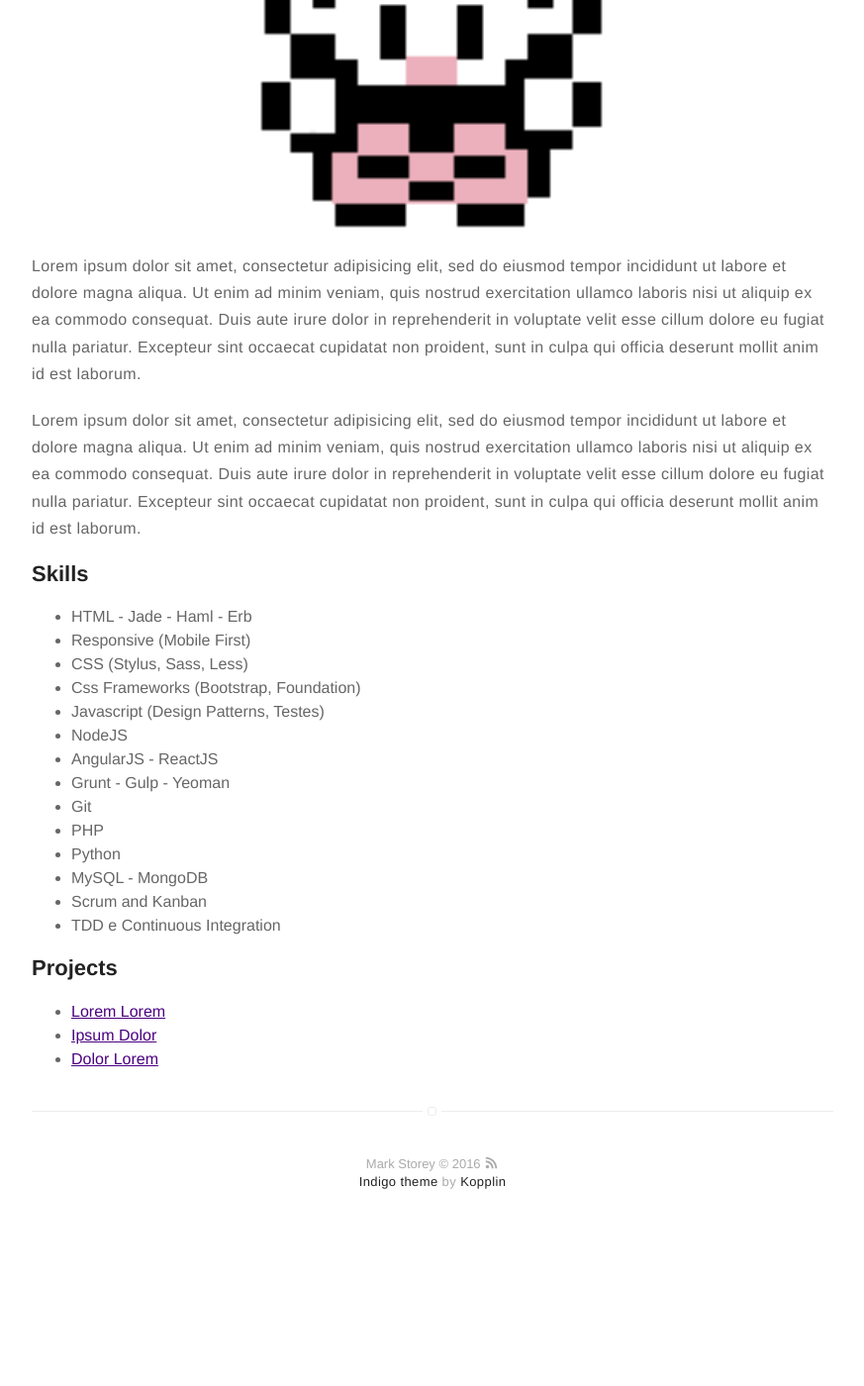
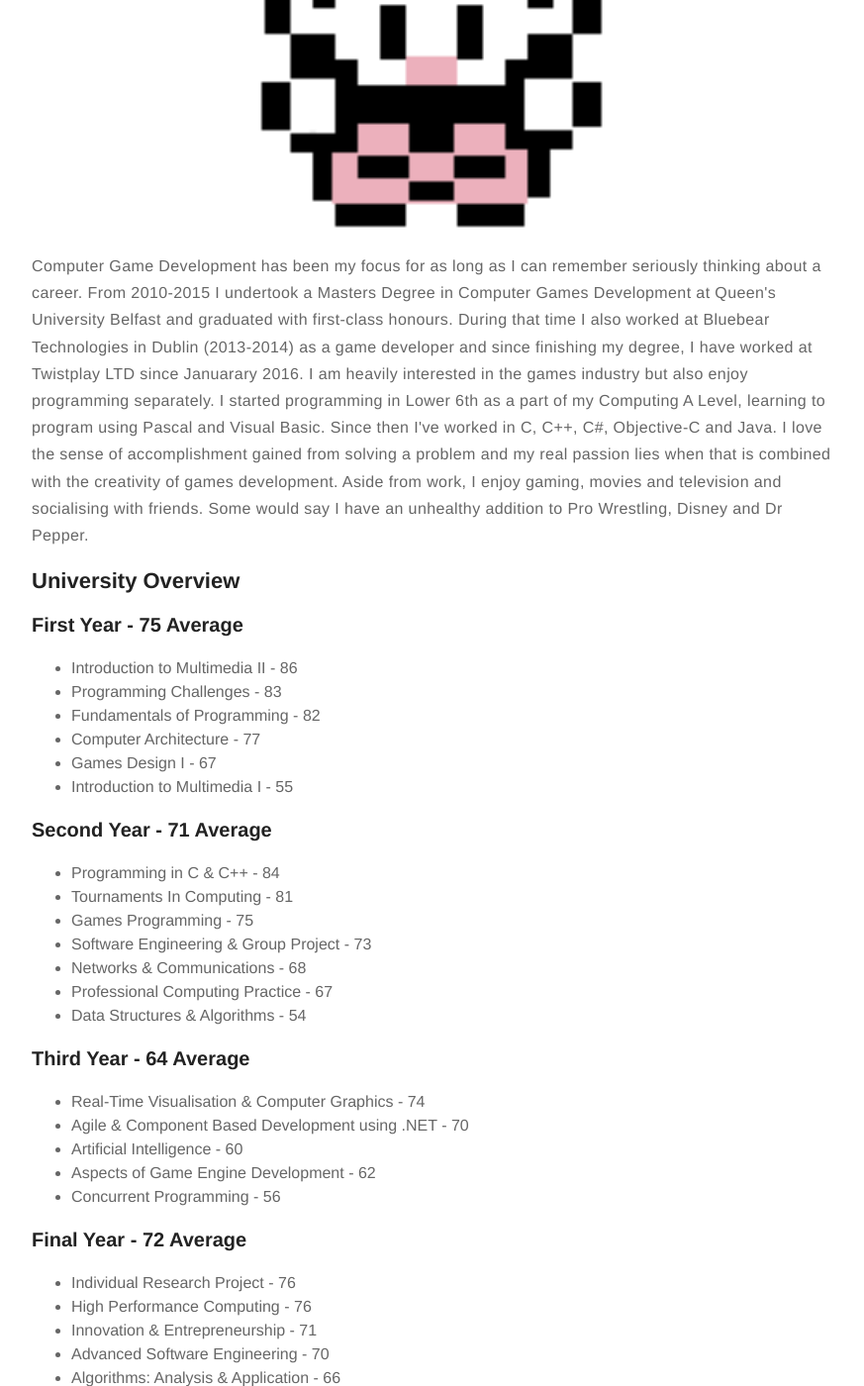
Before and after one commit to StoreyXIV/markstorey, a Jekyll site: the page built from about.md, in a window 1280 px wide and 1400 px high, scrolled down 295 px. Shown: the whole window at 99% size, without its empty margins (203-1076 px from the left). Built offline with Jekyll 4.4.1, drawn with Linux system fonts in a browser that asks for light colours; before the commit the page ends 1560 px from its top, so only the background shows below that.

Commit message:
About Page

```diff
--- a/about.md
+++ b/about.md
@@ -4,37 +4,55 @@ layout: page
 ---
 ![Profile Image]({{ site.url }}/{{ site.picture }})
 
-<p>Lorem ipsum dolor sit amet, consectetur adipisicing elit, sed do eiusmod
-tempor incididunt ut labore et dolore magna aliqua. Ut enim ad minim veniam,
-quis nostrud exercitation ullamco laboris nisi ut aliquip ex ea commodo
-consequat. Duis aute irure dolor in reprehenderit in voluptate velit esse
-cillum dolore eu fugiat nulla pariatur. Excepteur sint occaecat cupidatat non
-proident, sunt in culpa qui officia deserunt mollit anim id est laborum.</p>
+<p>Computer Game Development has been my focus for as long as I can remember seriously thinking about a career. From 2010-2015 I undertook a Masters Degree in Computer Games Development at Queen's University Belfast and graduated with first-class honours. During that time I also worked at Bluebear Technologies in Dublin (2013-2014) as a game developer and since finishing my degree, I have worked at Twistplay LTD since Januarary 2016.
 
-<p>Lorem ipsum dolor sit amet, consectetur adipisicing elit, sed do eiusmod
-tempor incididunt ut labore et dolore magna aliqua. Ut enim ad minim veniam,
-quis nostrud exercitation ullamco laboris nisi ut aliquip ex ea commodo
-consequat. Duis aute irure dolor in reprehenderit in voluptate velit esse
-cillum dolore eu fugiat nulla pariatur. Excepteur sint occaecat cupidatat non
-proident, sunt in culpa qui officia deserunt mollit anim id est laborum.</p>
+I am heavily interested in the games industry but also enjoy programming separately. I started programming in Lower 6th as a part of my Computing A Level, learning to program using Pascal and Visual Basic. Since then I've worked in C, C++, C#, Objective-C and Java. I love the sense of accomplishment gained from solving a problem and my real passion lies when that is combined with the creativity of games development.
 
-<h2>Skills</h2>
+Aside from work, I enjoy gaming, movies and television and socialising with friends. Some would say I have an unhealthy addition to Pro Wrestling, Disney and Dr Pepper.</p>
+
+<h2>University Overview</h2>
+
+<h3>First Year - 75 Average</h3>
 
 <ul class="skill-list">
-	<li>HTML - Jade - Haml - Erb</li>
-	<li>Responsive (Mobile First)</li>
-	<li>CSS (Stylus, Sass, Less)</li>
-	<li>Css Frameworks (Bootstrap, Foundation)</li>
-	<li>Javascript (Design Patterns, Testes)</li>
-	<li>NodeJS</li>
-	<li>AngularJS - ReactJS</li>
-	<li>Grunt - Gulp - Yeoman</li>
-	<li>Git</li>
-	<li>PHP</li>
-	<li>Python</li>
-	<li>MySQL - MongoDB</li>
-	<li>Scrum and Kanban</li>
-	<li>TDD e Continuous Integration</li>
+	<li>Introduction to Multimedia II - 86</li>
+	<li>Programming Challenges - 83</li>
+	<li>Fundamentals of Programming - 82</li>
+	<li>Computer Architecture - 77</li>
+	<li>Games Design I - 67</li>
+	<li>Introduction to Multimedia I - 55</li>
+</ul>
+
+<h3>Second Year - 71 Average</h3>
+
+<ul class="skill-list">
+	<li>Programming in C & C++ - 84</li>
+	<li>Tournaments In Computing - 81</li>
+	<li>Games Programming - 75</li>
+	<li>Software Engineering & Group Project - 73</li>
+	<li>Networks & Communications - 68</li>
+	<li>Professional Computing Practice - 67</li>
+	<li>Data Structures & Algorithms - 54</li>
+</ul>
+
+<h3>Third Year - 64 Average</h3>
+
+<ul class="skill-list">
+	<li>Real-Time Visualisation & Computer Graphics - 74</li>
+	<li>Agile & Component Based Development using .NET - 70</li>
+	<li>Artificial Intelligence - 60</li>
+	<li>Aspects of Game Engine Development - 62</li>
+	<li>Concurrent Programming - 56</li>
+</ul>
+
+<h3>Final Year - 72 Average</h3>
+
+<ul class="skill-list">
+	<li>Individual Research Project - 76</li>
+	<li>High Performance Computing - 76</li>
+	<li>Innovation & Entrepreneurship - 71</li>
+	<li>Advanced Software Engineering - 70</li>
+	<li>Algorithms: Analysis & Application - 66</li>
 </ul>
 
 <h2>Projects</h2>
```
